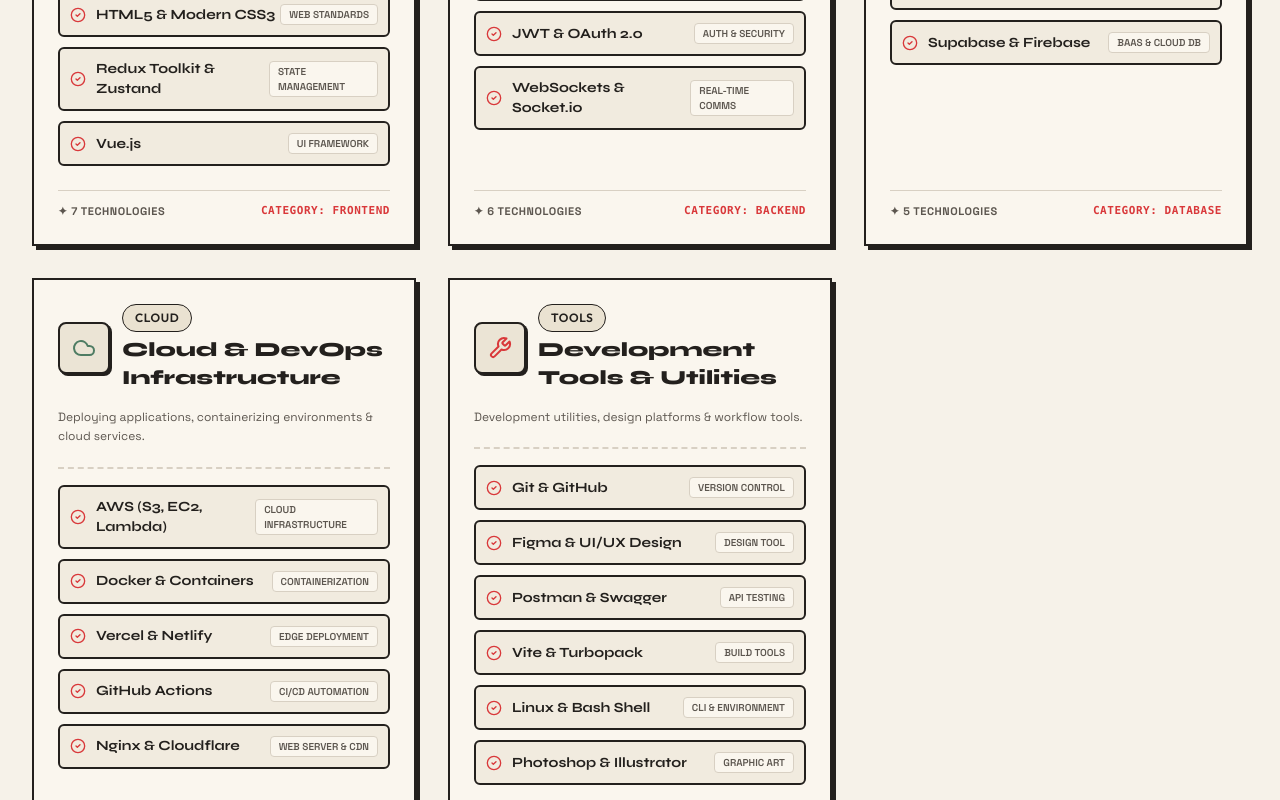
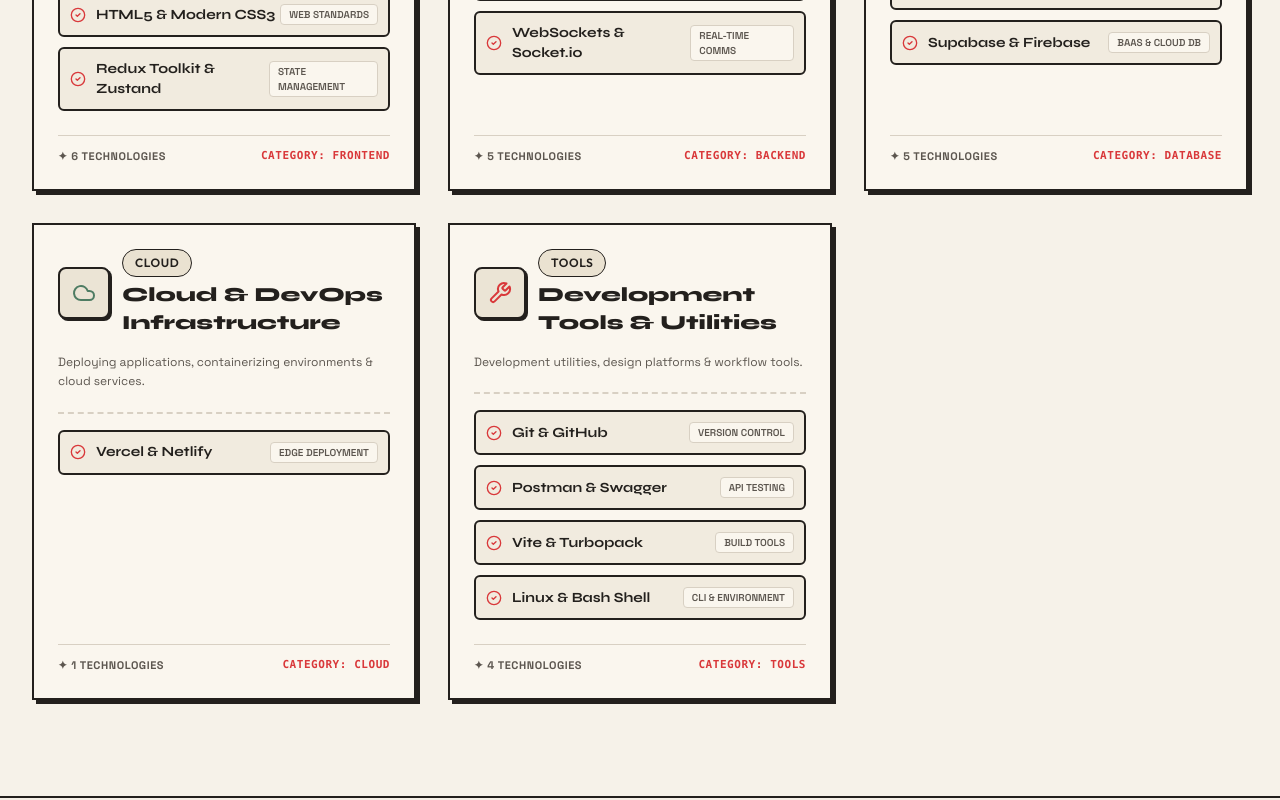
Before and after one commit to NH-Bappy/portfolio, a React (Vite) app: page / in a window 1280 px wide. Shown: the part 4760-5560 px from the top of the page. Built offline with nearby package versions, Linux system fonts and the light colour scheme; the HTML template or start-up script is replaced by a standard one.

Commit message:
Clean up skillSections in portfolioData.js

```diff
--- a/src/data/portfolioData.js
+++ b/src/data/portfolioData.js
@@ -151,8 +151,7 @@
       { name: "Tailwind CSS & SCSS", tag: "Styling & UI" },
       { name: "GSAP & Framer Motion", tag: "Animation" },
       { name: "HTML5 & Modern CSS3", tag: "Web Standards" },
-      { name: "Redux Toolkit & Zustand", tag: "State Management" },
-      { name: "Vue.js", tag: "UI Framework" }
+      { name: "Redux Toolkit & Zustand", tag: "State Management" }
     ]
   },
   {
@@ -164,7 +163,6 @@
     badgeColor: "bg-[var(--color-accent-salmon)] text-white",
     skills: [
       { name: "Node.js & Express", tag: "Runtime & Framework" },
-      { name: "Python & FastAPI / Django", tag: "API Engine" },
       { name: "RESTful APIs & GraphQL", tag: "API Architecture" },
       { name: "NestJS & Microservices", tag: "Framework" },
       { name: "JWT & OAuth 2.0", tag: "Auth & Security" },
@@ -194,11 +192,7 @@
     icon: "Cloud",
     badgeColor: "bg-[var(--color-accent-sage)] text-white",
     skills: [
-      { name: "AWS (S3, EC2, Lambda)", tag: "Cloud Infrastructure" },
-      { name: "Docker & Containers", tag: "Containerization" },
-      { name: "Vercel & Netlify", tag: "Edge Deployment" },
-      { name: "GitHub Actions", tag: "CI/CD Automation" },
-      { name: "Nginx & Cloudflare", tag: "Web Server & CDN" }
+      { name: "Vercel & Netlify", tag: "Edge Deployment" }
     ]
   },
   {
@@ -210,11 +204,9 @@
     badgeColor: "bg-[var(--color-accent-crimson)] text-white",
     skills: [
       { name: "Git & GitHub", tag: "Version Control" },
-      { name: "Figma & UI/UX Design", tag: "Design Tool" },
       { name: "Postman & Swagger", tag: "API Testing" },
       { name: "Vite & Turbopack", tag: "Build Tools" },
-      { name: "Linux & Bash Shell", tag: "CLI & Environment" },
-      { name: "Photoshop & Illustrator", tag: "Graphic Art" }
+      { name: "Linux & Bash Shell", tag: "CLI & Environment" }
     ]
   }
 ];
```
Also changed, not shown: 2 other files (tests, documents, lock files or other folders).
